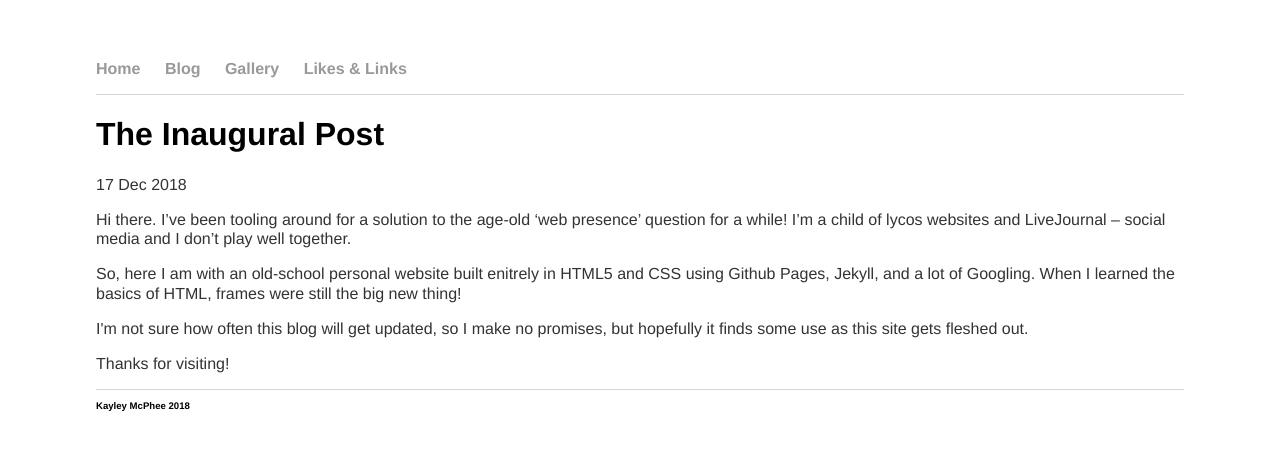
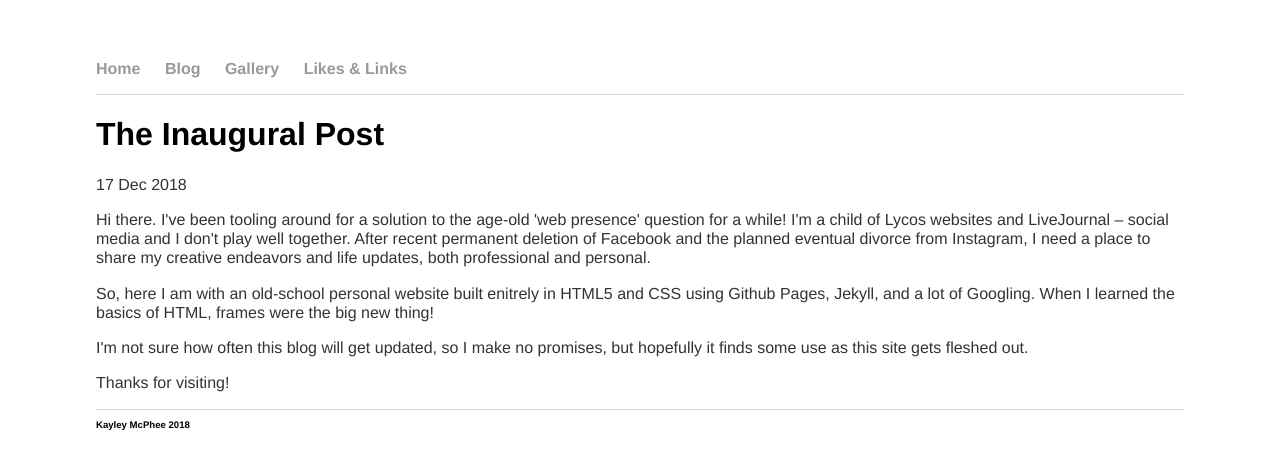
Before and after one commit to kayleymcphee/kayleymcphee.github.io, a Jekyll site: the page built from _posts/2018-12-17-inaugural-post.md, in a window 1280 px wide. Shown: the top 469 px of the page. Built offline with Jekyll 4.4.1, drawn with Linux system fonts in a browser that asks for light colours.

Commit message:
Update 2018-12-17-inaugural-post.md

```diff
--- a/_posts/2018-12-17-inaugural-post.md
+++ b/_posts/2018-12-17-inaugural-post.md
@@ -4,7 +4,7 @@ title: "The Inaugural Post"
 date: 2018-12-17
 ---
 
-Hi there. I've been tooling around for a solution to the age-old 'web presence' question for a while! I'm a child of lycos websites and LiveJournal – social media and I don't play well together.
-<p>So, here I am with an old-school personal website built enitrely in HTML5 and CSS using Github Pages, Jekyll, and a lot of Googling. When I learned the basics of HTML, frames were still the big new thing!
-<p>I'm not sure how often this blog will get updated, so I make no promises, but hopefully it finds some use as this site gets fleshed out.
-<p>Thanks for visiting!
+<p>Hi there. I've been tooling around for a solution to the age-old 'web presence' question for a while! I'm a child of Lycos websites and LiveJournal – social media and I don't play well together. After recent permanent deletion of Facebook and the planned eventual divorce from Instagram, I need a place to share my creative endeavors and life updates, both professional and personal.</p>
+<p>So, here I am with an old-school personal website built enitrely in HTML5 and CSS using Github Pages, Jekyll, and a lot of Googling. When I learned the basics of HTML, frames were the big new thing!</p>
+<p>I'm not sure how often this blog will get updated, so I make no promises, but hopefully it finds some use as this site gets fleshed out.</p>
+<p>Thanks for visiting!</p>
```
